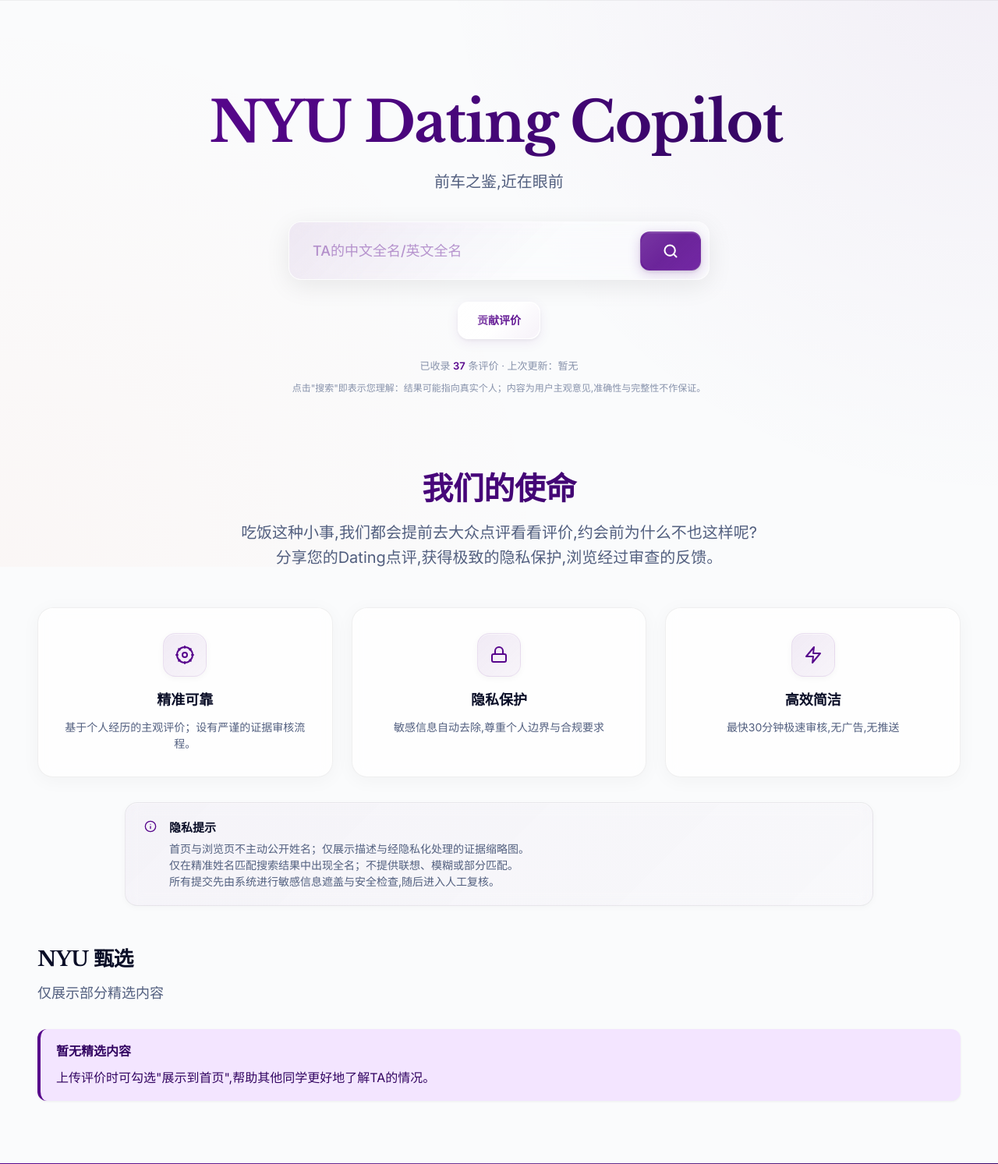
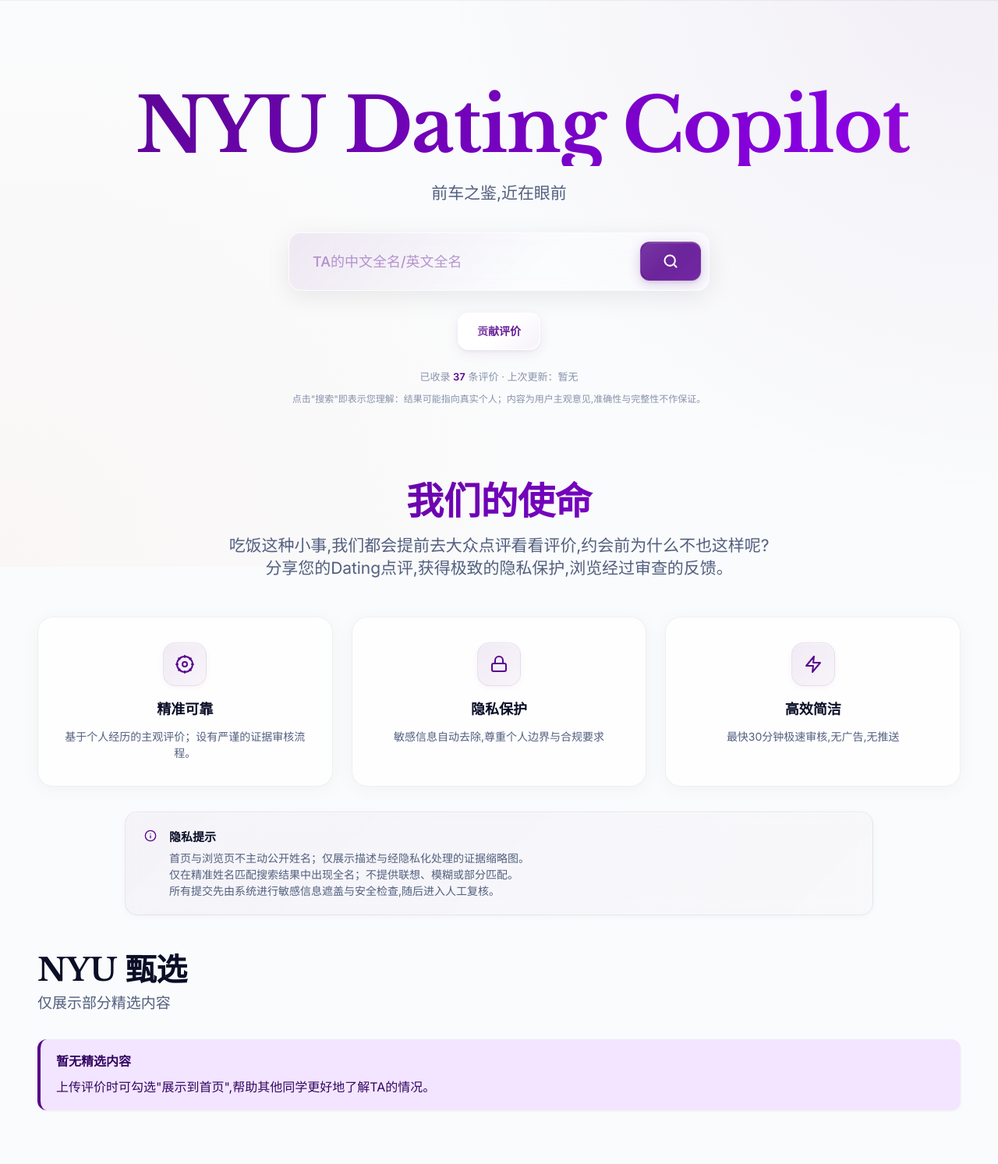
Before and after one commit to eh3323/NYUDATE-public, a Flask app: page / in a window 1280 px wide. Shown: the part 73-1566 px from the top of the page at 78% size. Run offline with Flask 3, Linux system fonts and the light colour scheme; data that the repository does not hold is empty; parts of the project's set-up code (start-up, migrations or seed data) failed here and were passed over; some libraries are stand-ins or nearby versions.

Commit message:
设计优化，证据改成必须上传

```diff
--- a/templates/index.html
+++ b/templates/index.html
@@ -1,26 +1,47 @@
 {% extends 'base.html' %}
 {% block content %}
 <style>
-  /* 放大首页标题与副标题 */
+  /* Apple 风格首页大标题 - NYU 紫色主题 */
   .hero .hero-content h1 {
-    font-size: 72px;
-    line-height: 1.25;
-    letter-spacing: -1.6px;
+    font-size: 96px;
+    font-weight: 700;
+    line-height: 1.05;
+    letter-spacing: -0.015em;
     white-space: nowrap;
     overflow: visible;
     display: inline-block;
-    margin-bottom: 16px;
+    margin-bottom: 20px;
     padding-right: 8px;
+    background: linear-gradient(135deg, #57068C 0%, #8900E1 50%, #FF6B35 100%);
+    -webkit-background-clip: text;
+    -webkit-text-fill-color: transparent;
+    background-clip: text;
+    position: relative;
+    animation: gradient-shift 8s ease infinite;
+    background-size: 200% 200%;
   }
-  .hero .hero-content { max-width: 900px; overflow: visible; }
+
+  @keyframes gradient-shift {
+    0%, 100% { background-position: 0% 50%; }
+    50% { background-position: 100% 50%; }
+  }
+  .hero .hero-content {
+    max-width: 980px;
+    overflow: visible;
+  }
   @media (max-width: 768px) {
     .hero .hero-content h1 {
-      font-size: 40px;
+      font-size: 48px;
       white-space: normal;
+      letter-spacing: -0.012em;
     }
   }
   .hero .hero-content p {
-    font-size: 20px;
+    font-size: 21px;
+    line-height: 1.381;
+    font-weight: 400;
+    letter-spacing: -0.003em;
+    color: var(--text-secondary);
   }
 
   /* 放大搜索框（输入与按钮） */
@@ -43,20 +64,35 @@
     border-radius: 12px;
   }
 
-  /* 使命区块标题与副标题更大一些 */
+  /* 使命区块标题 - Apple 风格 + NYU 紫色 */
   .mission-title {
-    font-size: 40px;
+    font-size: 48px;
+    font-weight: 700;
+    line-height: 1.0833333333;
+    letter-spacing: -0.009em;
+    background: linear-gradient(135deg, var(--nyu-purple) 0%, var(--nyu-purple-light) 100%);
+    -webkit-background-clip: text;
+    -webkit-text-fill-color: transparent;
+    background-clip: text;
   }
   .mission-subtitle {
-    font-size: 20px;
+    font-size: 21px;
+    line-height: 1.381;
+    font-weight: 400;
+    letter-spacing: -0.003em;
   }
 
-  /* 精选区块标题字号微调 */
+  /* 精选区块标题 - Apple 风格 */
   .section-title {
-    font-size: 26px;
+    font-size: 40px;
+    font-weight: 700;
+    line-height: 1.1;
+    letter-spacing: -0.008em;
   }
   .section-subtitle {
-    font-size: 18px;
+    font-size: 19px;
+    line-height: 1.421;
+    letter-spacing: -0.002em;
   }
 
   /* 卡片标题样式优化 */
```
